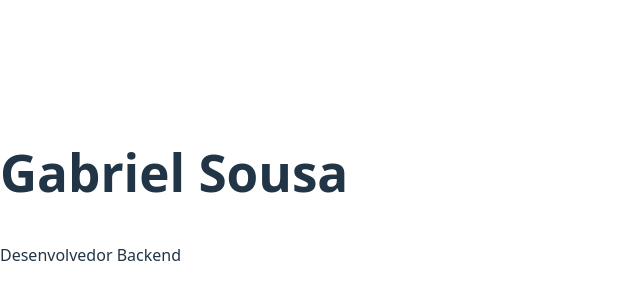
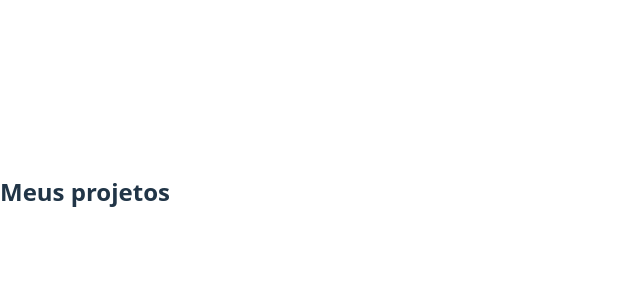
Before and after one commit to gabiru404/personal-portfolio, a React (Vite) app: page /projetos in a window 1280 px wide. Shown: the part 208-508 px from the top of the page, without its empty margins (0-640 px from the left). Built offline with nearby package versions, Linux system fonts and the light colour scheme.

Commit message:
added pages

```diff
--- a/src/App.jsx
+++ b/src/App.jsx
@@ -1,10 +1,17 @@
 import Home from "./pages/Home";
+import { BrowserRouter, Routes, Route } from "react-router-dom";
+import About from "./pages/About";
+import Projects from "./pages/Projects";
 
 function App() {
     return (
-        <main>
-            <Home />
-        </main>
+        <BrowserRouter>
+            <Routes>
+                <Route path="/" element={<Home />} />
+                <Route path="/sobre" element={<About />} />
+                <Route path="/projetos" element={<Projects />} />
+            </Routes>
+        </BrowserRouter>
     );
 }
 
--- /dev/null
+++ b/src/pages/About.jsx
@@ -0,0 +1,5 @@
+function About() {
+    return <h2>Sobre mim</h2>;
+}
+
+export default About;
--- /dev/null
+++ b/src/pages/Projects.jsx
@@ -0,0 +1,5 @@
+function Projects() {
+    return <h2>Meus projetos</h2>;
+}
+
+export default Projects;
```
Also changed, not shown: src/components/Navbar.jsx (added).
